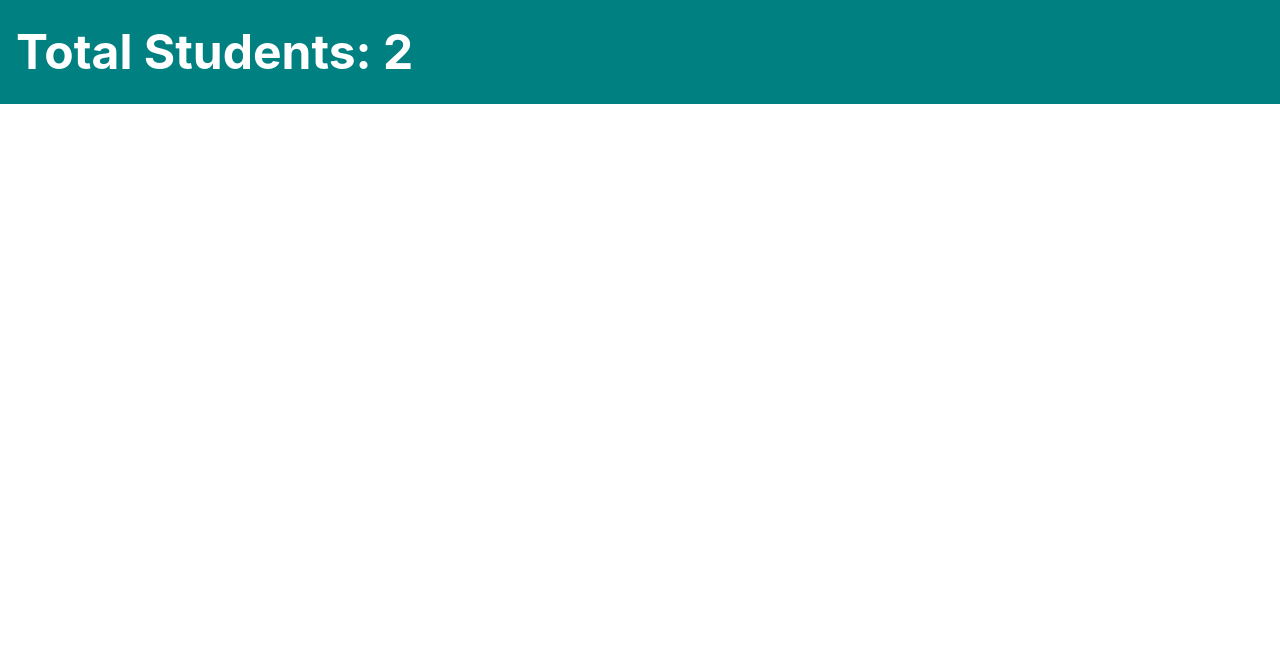
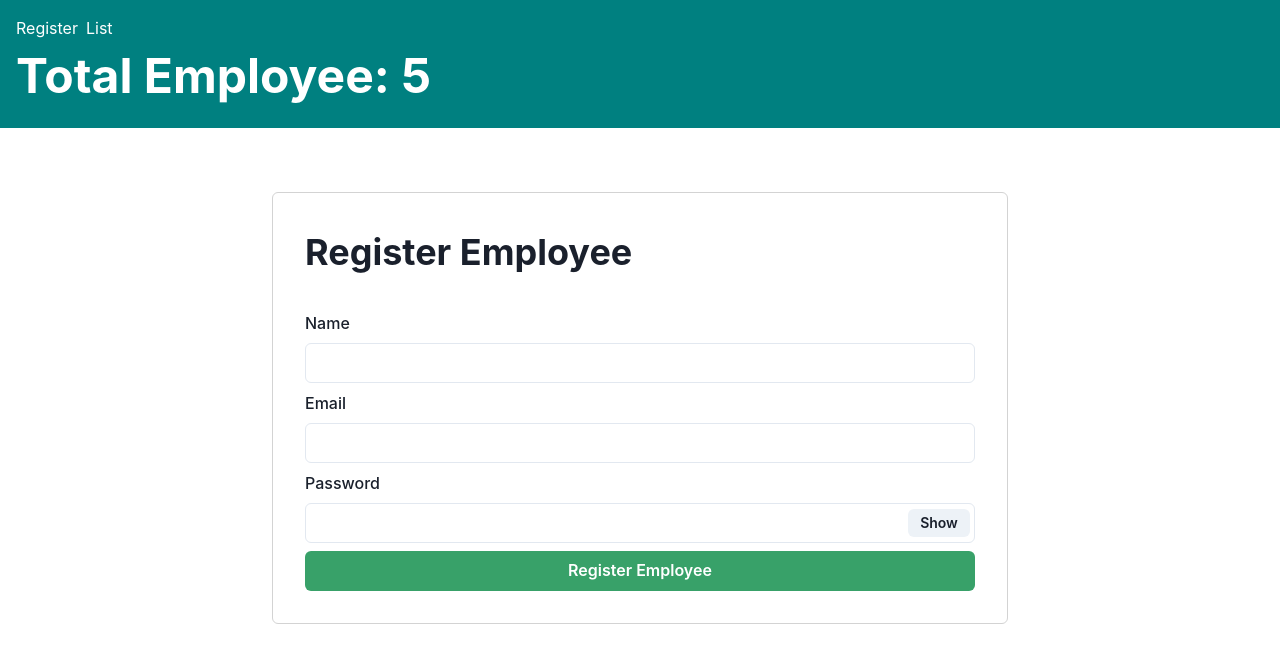
Before and after one commit to wibihanif/reactjs-login, a React (Create React App) app: page /employees/register in a window 1280 px wide. Before the commit this address had no page. Shown: the top 662 px of the page. Built offline with nearby package versions, Linux system fonts and the light colour scheme; data requests are answered from the project's data file.

Commit message:
redux axios exercise

```diff
--- a/db/db.json
+++ b/db/db.json
@@ -18,5 +18,37 @@
       "price": 10000,
       "stock": 10
     }
+  ],
+  "employees": [
+    {
+      "name": "seto",
+      "email": "seto@mail.com",
+      "password": "password",
+      "id": 1
+    },
+    {
+      "name": "test123",
+      "email": "test@mail.com",
+      "password": "Password123!",
+      "id": 2
+    },
+    {
+      "name": "doraemon",
+      "email": "doraemon@mail.com",
+      "password": "Password123!@#",
+      "id": 3
+    },
+    {
+      "name": "ronaldo",
+      "email": "ronaldo@mail.com",
+      "password": "Password123#",
+      "id": 4
+    },
+    {
+      "name": "test123",
+      "email": "test@mail.com",
+      "password": "Password123#",
+      "id": 5
+    }
   ]
 }
--- a/src/App.jsx
+++ b/src/App.jsx
@@ -6,56 +6,49 @@ import Counter from "./pages/Counter"
 import TextPage from "./pages/Text"
 import List from "./pages/List"
 import Filter from "./pages/Filter"
-import { Text, UnorderedList, ListItem, Box } from "@chakra-ui/react"
+import { Text, UnorderedList, ListItem, Box, HStack } from "@chakra-ui/react"
 import Register from "./pages/Register"
 import ReduxCounter from "./pages/ReduxCounter"
-import { useSelector } from "react-redux"
+import { useDispatch, useSelector } from "react-redux"
 import Student from "./pages/Student"
 import UserList from "./pages/UserList"
 import ProductList from "./pages/ProductList"
 import ProductEdit from "./pages/ProductEdit"
-
-const data = [
-  {
-    fullName: "Naruto",
-    position: "Hokage",
-    age: 17,
-  },
-  {
-    fullName: "Doraemon",
-    position: "Kucing",
-    age: 100,
-  },
-  {
-    fullName: "Bill",
-    position: "CEO",
-    age: 40,
-  },
-]
+import EmployeeRegister from "./pages/EmployeeRegister"
+import EmployeeList from "./pages/EmployeeList"
+import { jsonServerApi } from "./api"
+import { fillEmployeeList } from "./features/employee/employeeSlice"
+import { useEffect } from "react"
 
 function App() {
-  const renderProfiles = () => {
-    let result = data.map((val) => {
-      return (
-        <Profile
-          fullName={val.fullName}
-          position={val.position}
-          age={val.age}
-        />
-      )
-    })
+  const employeeSelector = useSelector((state) => state.employee)
 
-    return result
+  const dispatch = useDispatch()
+
+  const fetchEmployees = async () => {
+    try {
+      const response = await jsonServerApi.get("/employees")
+
+      dispatch(fillEmployeeList(response.data))
+    } catch (err) {
+      console.log(err)
+      alert("Server error")
+    }
   }
 
-  const counterSelector = useSelector((state) => state.counter)
-  const studentSelector = useSelector((state) => state.student)
+  useEffect(() => {
+    fetchEmployees()
+  }, [])
 
   return (
     <Box>
       <Box minHeight="56px" backgroundColor="teal" padding="4">
+        <HStack color="white">
+          <Link to="/employees/register">Register</Link>
+          <Link to="/employees/list">List</Link>
+        </HStack>
         <Text fontSize="5xl" fontWeight="bold" color="white">
-          Total Students: {studentSelector.data.length}
+          Total Employee: {employeeSelector.data.length}
         </Text>
       </Box>
       <Routes>
@@ -73,6 +66,9 @@ function App() {
 
         {/* Route params */}
         <Route path="/products/:id" element={<ProductEdit />} />
+
+        <Route path="/employees/register" element={<EmployeeRegister />} />
+        <Route path="/employees/list" element={<EmployeeList />} />
       </Routes>
     </Box>
   )
--- a/src/app/store.js
+++ b/src/app/store.js
@@ -3,11 +3,13 @@
 import { configureStore } from '@reduxjs/toolkit'
 
 import counterSlice from '../features/counter/counterSlice'
+import employeeSlice from '../features/employee/employeeSlice'
 import studentSlice from '../features/student/studentSlice'
 
 export const store = configureStore({
   reducer: {
     counter: counterSlice,
-    student: studentSlice
+    student: studentSlice,
+    employee: employeeSlice
   }
 })
--- /dev/null
+++ b/src/features/employee/employeeSlice.js
@@ -0,0 +1,19 @@
+import { createSlice } from "@reduxjs/toolkit"
+
+const initialState = {
+  data: [],
+}
+
+export const employeeSlice = createSlice({
+  name: "employee",
+  initialState,
+  reducers: {
+    fillEmployeeList: (state, action) => {
+      state.data = action.payload
+    }
+  },
+})
+
+export const { fillEmployeeList } = employeeSlice.actions
+
+export default employeeSlice.reducer
--- /dev/null
+++ b/src/pages/EmployeeList.jsx
@@ -0,0 +1,35 @@
+import { Container, Table, Td, Thead, Tr, Tbody } from "@chakra-ui/react"
+import { useSelector } from "react-redux"
+
+const EmployeeList = () => {
+  const employeeSelector = useSelector((state) => state.employee)
+
+  const renderEmployees = () => {
+    return employeeSelector.data.map((val) => {
+      return (
+        <Tr>
+          <Td>{val.name}</Td>
+          <Td>{val.email}</Td>
+          <Td>{val.password}</Td>
+        </Tr>
+      )
+    })
+  }
+
+  return (
+    <Container maxW="container.lg" py="16">
+      <Table>
+        <Thead>
+          <Tr>
+            <Td>Name</Td>
+            <Td>Email</Td>
+            <Td>Password</Td>
+          </Tr>
+        </Thead>
+        <Tbody>{renderEmployees()}</Tbody>
+      </Table>
+    </Container>
+  )
+}
+
+export default EmployeeList
--- /dev/null
+++ b/src/pages/EmployeeRegister.jsx
@@ -0,0 +1,137 @@
+import {
+  Box,
+  Button,
+  Container,
+  FormControl,
+  FormErrorMessage,
+  FormLabel,
+  Input,
+  InputGroup,
+  InputRightElement,
+  Stack,
+  Text,
+} from "@chakra-ui/react"
+import { useFormik } from "formik"
+import { useState } from "react"
+import { jsonServerApi } from "../api"
+import * as Yup from "yup"
+import { useDispatch } from "react-redux"
+import { fillEmployeeList } from "../features/employee/employeeSlice"
+
+const EmployeeRegister = () => {
+  const [showPassword, setShowPassword] = useState(false)
+
+  const dispatch = useDispatch()
+
+  const fetchEmployees = async () => {
+    try {
+      const response = await jsonServerApi.get("/employees")
+
+      dispatch(fillEmployeeList(response.data))
+    } catch (err) {
+      console.log(err)
+      alert("Server error")
+    }
+  }
+
+  const formik = useFormik({
+    initialValues: {
+      name: "",
+      email: "",
+      password: "",
+    },
+    onSubmit: async ({ name, email, password }) => {
+      try {
+        let newEmployee = {
+          name,
+          email,
+          password,
+        }
+
+        await jsonServerApi.post("/employees", newEmployee)
+
+        fetchEmployees()
+        formik.setFieldValue("name", "")
+        formik.setFieldValue("email", "")
+        formik.setFieldValue("password", "")
+      } catch (err) {
+        console.log(err)
+        alert(err)
+      }
+    },
+    validationSchema: Yup.object({
+      name: Yup.string().required().min(6),
+      email: Yup.string().required().email(),
+      password: Yup.string()
+        .required()
+        .matches(
+          /^(?=.*[a-z])(?=.*[A-Z])(?=.*[0-9])(?=.*[!@#\$%\^&\*])(?=.{8,})/,
+          "Must Contain 8 Characters, One Uppercase, One Lowercase, One Number and One Special Case Character"
+        ),
+    }),
+    validateOnChange: false,
+  })
+
+  const handleFormChange = ({ target }) => {
+    const { name, value } = target
+
+    formik.setFieldValue(name, value)
+  }
+
+  const togglePassword = () => {
+    setShowPassword(!showPassword)
+  }
+
+  return (
+    <Container maxW="container.md" py="16">
+      <Box p="8" borderRadius="6px" border="solid 1px lightgrey">
+        <Text fontWeight="bold" fontSize="4xl" mb="8">
+          Register Employee
+        </Text>
+        <Stack>
+          <FormControl isInvalid={formik.errors.name}>
+            <FormLabel>Name</FormLabel>
+            <Input
+              value={formik.values.name}
+              onChange={handleFormChange}
+              name="name"
+            />
+            <FormErrorMessage>{formik.errors.name}</FormErrorMessage>
+          </FormControl>
+          <FormControl isInvalid={formik.errors.email}>
+            <FormLabel>Email</FormLabel>
+            <Input
+              value={formik.values.email}
+              onChange={handleFormChange}
+              name="email"
+              type="email"
+            />
+            <FormErrorMessage>{formik.errors.email}</FormErrorMessage>
+          </FormControl>
+          <FormControl isInvalid={formik.errors.password}>
+            <FormLabel>Password</FormLabel>
+            <InputGroup>
+              <Input
+                value={formik.values.password}
+                onChange={handleFormChange}
+                name="password"
+                type={showPassword ? "text" : "password"}
+              />
+              <InputRightElement width="4.5rem">
+                <Button h="1.75rem" size="sm" onClick={togglePassword}>
+                  {showPassword ? "Hide" : "Show"}
+                </Button>
+              </InputRightElement>
+            </InputGroup>
+            <FormErrorMessage>{formik.errors.password}</FormErrorMessage>
+          </FormControl>
+          <Button onClick={formik.handleSubmit} colorScheme="green">
+            Register Employee
+          </Button>
+        </Stack>
+      </Box>
+    </Container>
+  )
+}
+
+export default EmployeeRegister
```
